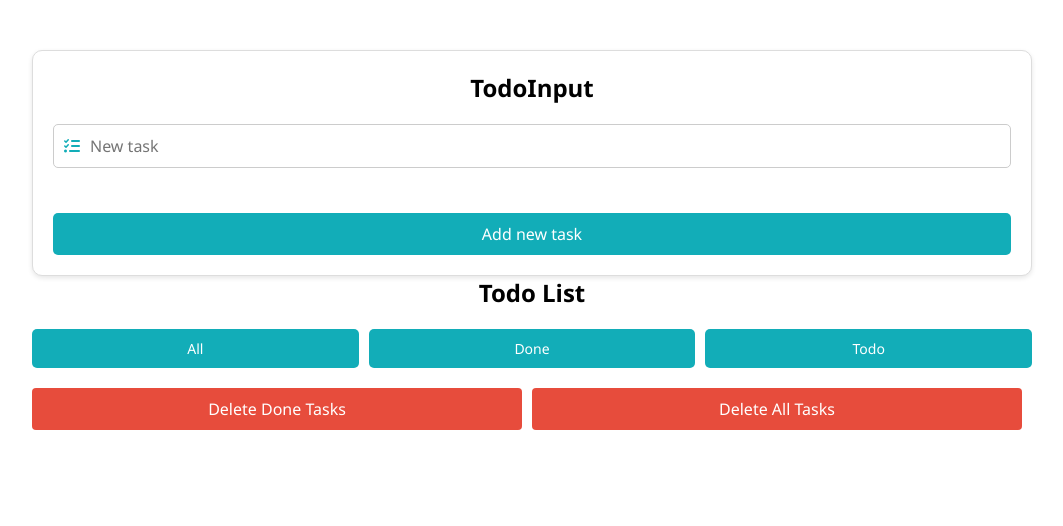
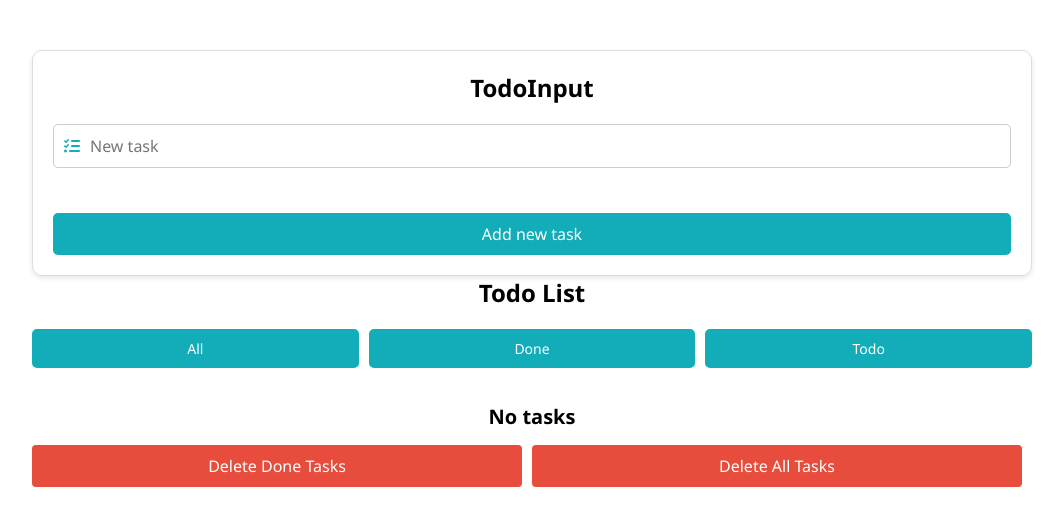
Before and after one commit to roa-jaser/ToDoTask, a plain HTML site: page index.html in a window 1280 px wide. Shown: the whole page, without its empty margins (108-1171 px from the left). Drawn offline with Linux system fonts and the light colour scheme.

```diff
--- a/script.js
+++ b/script.js
@@ -69,6 +69,11 @@
 function render() {
   list.innerHTML = "";
 
+  if (tasks.length === 0) {
+    list.innerHTML = `<div class="empty">No tasks</div>`;
+    return;
+  }
+
   for (const t of tasks) {
     const row = document.createElement("div");
     row.className = `task`;
--- a/style.css
+++ b/style.css
@@ -180,3 +180,9 @@
   color: red;
   font-size: 18px;
 }
+.empty{
+    text-align: center;
+    padding: 15px;
+    font-size: 20px;
+    font-weight: bold;
+}
```
